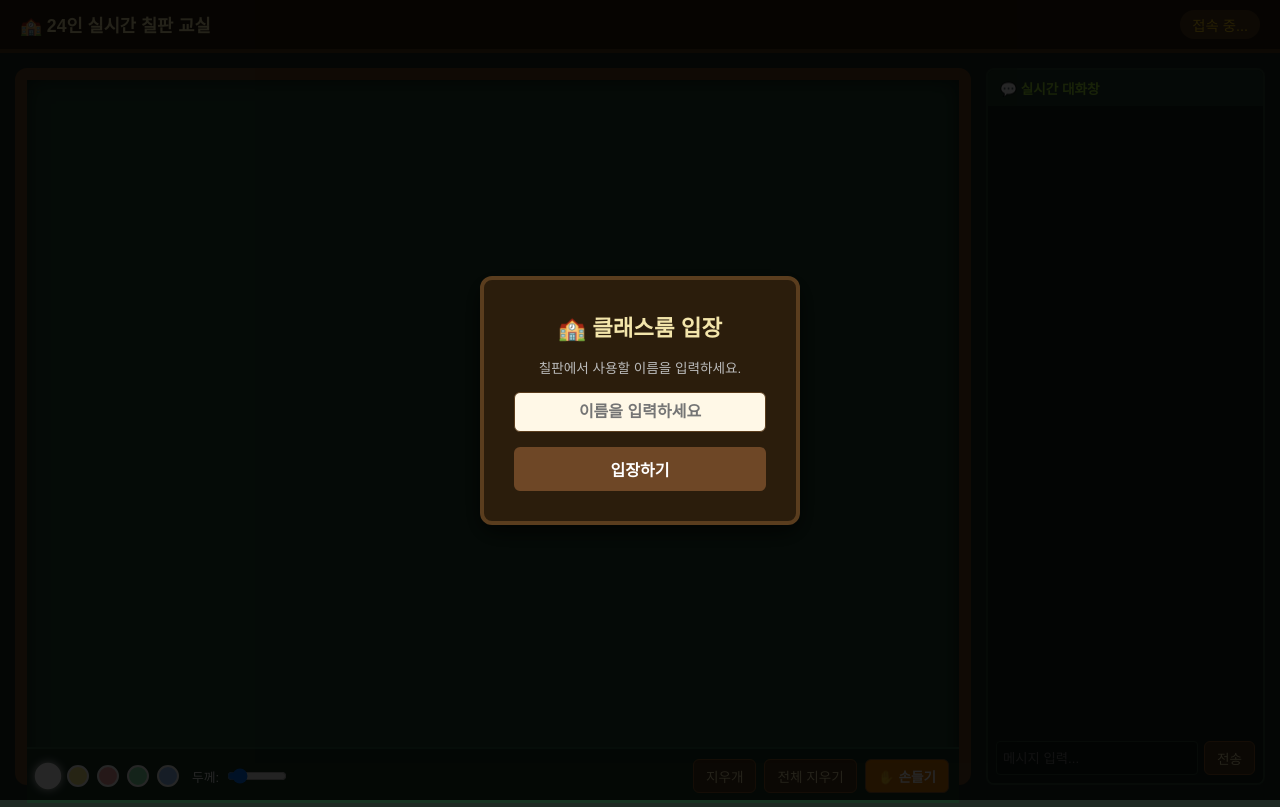
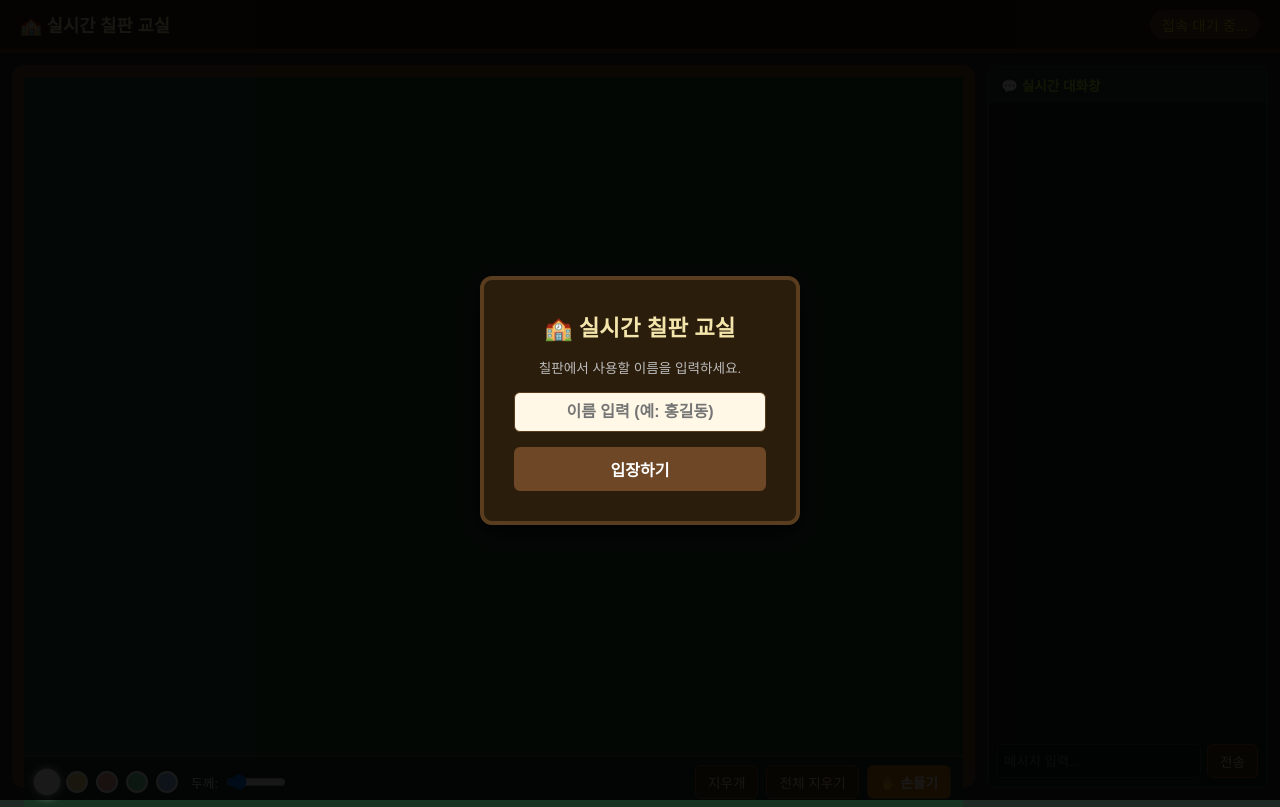
Before and after one commit to spikermania/no1, a plain HTML site: page index.html in a window 1280 px wide. Drawn offline with Linux system fonts and the light colour scheme; no server answers.

Commit message:
Add files via upload

```diff
--- a/index.html
+++ b/index.html
@@ -2,249 +2,71 @@
 <html lang="ko">
 <head>
     <meta charset="UTF-8">
-    <meta name="viewport" content="width=device-width, initial-scale=1.0">
-    <title>24인 실시간 칠판 클래스룸</title>
-    <!-- Firebase SDK (실시간 데이터 연동) -->
+    <meta name="viewport" content="width=device-width, initial-scale=1.0, maximum-scale=1.0, user-scalable=no">
+    <title>24인 실시간 칠판 교실</title>
+    <!-- Firebase SDK (v9 호환 모드) -->
     <script src="https://www.gstatic.com/firebasejs/9.22.0/firebase-app-compat.js"></script>
     <script src="https://www.gstatic.com/firebasejs/9.22.0/firebase-database-compat.js"></script>
     <style>
-        * {
-            box-sizing: border-box;
-            margin: 0;
-            padding: 0;
-            user-select: none;
-        }
-        body {
-            font-family: 'Nanum Gothic', sans-serif;
-            background: #1e2923;
-            color: #fff;
-            height: 100vh;
-            display: flex;
-            flex-direction: column;
-            overflow: hidden;
-        }
+        * { box-sizing: border-box; margin: 0; padding: 0; user-select: none; }
+        body { font-family: 'Nanum Gothic', sans-serif; background: #1e2923; color: #fff; height: 100vh; display: flex; flex-direction: column; overflow: hidden; }
 
-        /* 1. 입장 모달 (이름 입력 화면) */
-        #loginOverlay {
-            position: fixed;
-            top: 0;
-            left: 0;
-            width: 100vw;
-            height: 100vh;
-            background: rgba(0, 0, 0, 0.85);
-            display: flex;
-            justify-content: center;
-            align-items: center;
-            z-index: 9999;
-        }
-        .login-box {
-            background: #2b1d0c;
-            border: 4px solid #5a3d1e;
-            padding: 30px;
-            border-radius: 12px;
-            text-align: center;
-            width: 320px;
-            box-shadow: 0 8px 24px rgba(0,0,0,0.7);
-        }
-        .login-box h2 {
-            color: #f3e5ab;
-            margin-bottom: 15px;
-            font-size: 1.4rem;
-        }
-        .login-box input {
-            width: 100%;
-            padding: 10px;
-            border-radius: 6px;
-            border: 1px solid #5a3d1e;
-            background: #fff8e7;
-            color: #333;
-            font-weight: bold;
-            font-size: 1rem;
-            margin-bottom: 15px;
-            text-align: center;
-            outline: none;
-        }
-        .login-box button {
-            width: 100%;
-            padding: 10px;
-            background: #6e4726;
-            color: #fff;
-            border: none;
-            border-radius: 6px;
-            font-size: 1rem;
-            font-weight: bold;
-            cursor: pointer;
-        }
-        .login-box button:hover {
-            background: #8c5a2b;
-        }
+        /* 입장 이름 입력 창 */
+        #loginOverlay { position: fixed; top: 0; left: 0; width: 100vw; height: 100vh; background: rgba(0, 0, 0, 0.9); display: flex; justify-content: center; align-items: center; z-index: 9999; }
+        .login-box { background: #2b1d0c; border: 4px solid #5a3d1e; padding: 30px; border-radius: 12px; text-align: center; width: 320px; box-shadow: 0 8px 24px rgba(0,0,0,0.7); }
+        .login-box h2 { color: #f3e5ab; margin-bottom: 15px; font-size: 1.4rem; }
+        .login-box input { width: 100%; padding: 10px; border-radius: 6px; border: 1px solid #5a3d1e; background: #fff8e7; color: #333; font-weight: bold; font-size: 1rem; margin-bottom: 15px; text-align: center; outline: none; }
+        .login-box button { width: 100%; padding: 10px; background: #6e4726; color: #fff; border: none; border-radius: 6px; font-size: 1rem; font-weight: bold; cursor: pointer; }
+        .login-box button:hover { background: #8c5a2b; }
 
-        /* 2. 메인 클래스룸 레이아웃 */
-        header {
-            background: #2b1d0c;
-            border-bottom: 4px solid #5a3d1e;
-            padding: 10px 20px;
-            display: flex;
-            justify-content: space-between;
-            align-items: center;
-        }
-        .header-title {
-            font-size: 1.1rem;
-            color: #f3e5ab;
-            font-weight: bold;
-        }
-        .user-badge {
-            background: #5a3d1e;
-            padding: 4px 12px;
-            border-radius: 20px;
-            font-size: 0.9rem;
-            color: #facc15;
-        }
+        /* 메인 화면 레이아웃 */
+        header { background: #2b1d0c; border-bottom: 4px solid #5a3d1e; padding: 10px 20px; display: flex; justify-content: space-between; align-items: center; }
+        .header-title { font-size: 1.1rem; color: #f3e5ab; font-weight: bold; }
+        .user-badge { background: #5a3d1e; padding: 4px 12px; border-radius: 20px; font-size: 0.9rem; color: #facc15; }
 
-        .main-container {
-            flex: 1;
-            display: flex;
-            padding: 15px;
-            gap: 15px;
-            height: calc(100vh - 60px);
-        }
+        .main-container { flex: 1; display: flex; padding: 12px; gap: 12px; height: calc(100vh - 60px); }
+        .board-container { flex: 3; background: #234731; border: 12px solid #6e4726; border-radius: 12px; display: flex; flex-direction: column; position: relative; }
+        canvas { flex: 1; cursor: crosshair; touch-action: none; }
 
-        /* 칠판 영역 */
-        .board-container {
-            flex: 3;
-            background: #234731;
-            border: 12px solid #6e4726;
-            border-radius: 12px;
-            box-shadow: inset 0 0 20px rgba(0,0,0,0.6);
-            display: flex;
-            flex-direction: column;
-            position: relative;
-        }
-        canvas {
-            flex: 1;
-            cursor: crosshair;
-            touch-action: none;
-        }
-
-        /* 툴바 */
-        .toolbar {
-            background: #183322;
-            padding: 10px;
-            display: flex;
-            gap: 10px;
-            align-items: center;
-            justify-content: space-between;
-            border-top: 2px solid #2d5a3f;
-        }
-        .tools-group {
-            display: flex;
-            gap: 8px;
-            align-items: center;
-        }
-        .btn {
-            background: #4a3319;
-            color: #f3e5ab;
-            border: 1px solid #8c5a2b;
-            padding: 6px 12px;
-            border-radius: 6px;
-            cursor: pointer;
-            font-size: 0.85rem;
-        }
+        /* 칠판 하단 툴바 */
+        .toolbar { background: #183322; padding: 8px 12px; display: flex; gap: 10px; align-items: center; justify-content: space-between; border-top: 2px solid #2d5a3f; }
+        .tools-group { display: flex; gap: 8px; align-items: center; }
+        .btn { background: #4a3319; color: #f3e5ab; border: 1px solid #8c5a2b; padding: 6px 12px; border-radius: 6px; cursor: pointer; font-size: 0.85rem; }
         .btn:hover { background: #6e4726; }
         .btn-raise { background: #d97706; color: #fff; font-weight: bold; }
 
-        .color-dot {
-            width: 22px;
-            height: 22px;
-            border-radius: 50%;
-            cursor: pointer;
-            border: 2px solid #fff;
-        }
+        .color-dot { width: 22px; height: 22px; border-radius: 50%; cursor: pointer; border: 2px solid #fff; }
         .color-dot.active { transform: scale(1.2); box-shadow: 0 0 8px #fff; }
 
-        /* 채팅 및 참가자 */
-        .sidebar {
-            flex: 1;
-            display: flex;
-            flex-direction: column;
-            gap: 10px;
-            min-width: 260px;
-            max-width: 340px;
-        }
-        .panel {
-            background: #15251b;
-            border: 2px solid #2d4734;
-            border-radius: 8px;
-            display: flex;
-            flex-direction: column;
-            overflow: hidden;
-            flex: 1;
-        }
-        .panel-title {
-            background: #233d2c;
-            padding: 8px 12px;
-            font-size: 0.85rem;
-            color: #a3e635;
-            font-weight: bold;
-        }
-        .chat-messages {
-            flex: 1;
-            padding: 10px;
-            overflow-y: auto;
-            display: flex;
-            flex-direction: column;
-            gap: 8px;
-            height: 300px;
-        }
-        .msg {
-            background: #1e3627;
-            padding: 6px 10px;
-            border-radius: 6px;
-            font-size: 0.85rem;
-            word-break: break-all;
-        }
-        .msg .sender {
-            color: #facc15;
-            font-weight: bold;
-            font-size: 0.75rem;
-            margin-bottom: 2px;
-        }
-        .chat-input-box {
-            display: flex;
-            padding: 8px;
-            background: #15251b;
-            gap: 6px;
-        }
-        .chat-input-box input {
-            flex: 1;
-            padding: 6px;
-            border-radius: 4px;
-            border: 1px solid #2d4734;
-            background: #0f1c14;
-            color: #fff;
-            outline: none;
-        }
+        /* 채팅 창 */
+        .sidebar { flex: 1; display: flex; flex-direction: column; min-width: 260px; max-width: 320px; }
+        .panel { background: #15251b; border: 2px solid #2d4734; border-radius: 8px; display: flex; flex-direction: column; flex: 1; overflow: hidden; }
+        .panel-title { background: #233d2c; padding: 8px 12px; font-size: 0.85rem; color: #a3e635; font-weight: bold; }
+        .chat-messages { flex: 1; padding: 10px; overflow-y: auto; display: flex; flex-direction: column; gap: 8px; }
+        .msg { background: #1e3627; padding: 6px 10px; border-radius: 6px; font-size: 0.85rem; word-break: break-all; }
+        .msg .sender { color: #facc15; font-weight: bold; font-size: 0.75rem; margin-bottom: 2px; }
+        .chat-input-box { display: flex; padding: 8px; background: #15251b; gap: 6px; }
+        .chat-input-box input { flex: 1; padding: 6px; border-radius: 4px; border: 1px solid #2d4734; background: #0f1c14; color: #fff; outline: none; }
     </style>
 </head>
 <body>
 
-    <!-- 입장 이름 입력 화면 -->
+    <!-- 이름 입력 창 -->
     <div id="loginOverlay">
         <div class="login-box">
-            <h2>🏫 클래스룸 입장</h2>
+            <h2>🏫 실시간 칠판 교실</h2>
             <p style="color:#bbb; font-size:0.85rem; margin-bottom:15px;">칠판에서 사용할 이름을 입력하세요.</p>
-            <input type="text" id="userNameInput" placeholder="이름을 입력하세요" maxlength="10">
+            <input type="text" id="userNameInput" placeholder="이름 입력 (예: 홍길동)" maxlength="10" onkeypress="if(event.key==='Enter') enterClassroom()">
             <button onclick="enterClassroom()">입장하기</button>
         </div>
     </div>
 
     <header>
-        <div class="header-title">🏫 24인 실시간 칠판 교실</div>
-        <div class="user-badge" id="userBadge">접속 중...</div>
+        <div class="header-title">🏫 실시간 칠판 교실</div>
+        <div class="user-badge" id="userBadge">접속 대기 중...</div>
     </header>
 
     <div class="main-container">
-        <!-- 칠판 영역 -->
         <div class="board-container">
             <canvas id="board"></canvas>
 
@@ -268,7 +90,6 @@
             </div>
         </div>
 
-        <!-- 채팅 영역 -->
         <div class="sidebar">
             <div class="panel">
                 <div class="panel-title">💬 실시간 대화창</div>
@@ -282,11 +103,10 @@
     </div>
 
     <script>
-        // 공개 데모용 공용 Firebase 실시간 데이터베이스 설정
-        const firebaseConfig = {
-            databaseURL: "https://chalkboard-demo-default-rtdb.asia-southeast1.firebasedatabase.app/"
-        };
-        firebase.initializeApp(firebaseConfig);
+        // 전용 Firebase DB 연동
+        const FIREBASE_DB_URL = "https://spiker-dd6d1-default-rtdb.firebaseio.com/";
+
+        firebase.initializeApp({ databaseURL: FIREBASE_DB_URL });
         const db = firebase.database();
         const drawRef = db.ref('drawings');
         const chatRef = db.ref('chat');
@@ -309,28 +129,22 @@
             myName = input;
             document.getElementById('userBadge').innerText = "👤 " + myName;
             document.getElementById('loginOverlay').style.display = 'none';
-
-            // 입장 메시지 전송
-            chatRef.push({ name: "알림", text: `${myName} 님이 교실에 입장하셨습니다.` });
+            chatRef.push({ name: "시스템", text: `${myName} 님이 입장하셨습니다.` });
         }
 
         function resizeCanvas() {
             const rect = canvas.parentElement.getBoundingClientRect();
             canvas.width = rect.width;
-            canvas.height = rect.height - 50;
+            canvas.height = rect.height - 45;
         }
         window.addEventListener('resize', resizeCanvas);
         resizeCanvas();
 
-        // 마우스 & 터치 좌표 얻기
         function getPos(e) {
             const rect = canvas.getBoundingClientRect();
             const clientX = e.touches ? e.touches[0].clientX : e.clientX;
             const clientY = e.touches ? e.touches[0].clientY : e.clientY;
-            return {
-                x: clientX - rect.left,
-                y: clientY - rect.top
-            };
+            return { x: clientX - rect.left, y: clientY - rect.top };
         }
 
         function startDraw(e) {
@@ -341,25 +155,18 @@
             lastY = pos.y;
         }
 
-        function stopDraw() {
-            isDrawing = false;
-        }
+        function stopDraw() { isDrawing = false; }
 
         function draw(e) {
             if (!isDrawing || !myName) return;
             const pos = getPos(e);
 
-            const strokeData = {
-                x1: lastX,
-                y1: lastY,
-                x2: pos.x,
-                y2: pos.y,
+            drawRef.push({
+                x1: lastX, y1: lastY,
+                x2: pos.x, y2: pos.y,
                 color: isEraser ? '#234731' : currentColor,
                 size: isEraser ? currentSize * 4 : currentSize
-            };
-
-            // 서버로 그리기 데이터 전송
-            drawRef.push(strokeData);
+            });
 
             lastX = pos.x;
             lastY = pos.y;
@@ -375,7 +182,6 @@
             ctx.stroke();
         }
 
-        // 색상 및 지우개
         function setColor(color, el) {
             isEraser = false;
             currentColor = color;
@@ -388,20 +194,14 @@
             document.querySelectorAll('.color-dot').forEach(d => d.classList.remove('active'));
         }
 
-        document.getElementById('brushSize').addEventListener('input', (e) => {
-            currentSize = e.target.value;
-        });
+        document.getElementById('brushSize').addEventListener('input', (e) => { currentSize = e.target.value; });
 
-        function clearBoardRemote() {
-            drawRef.remove();
-        }
+        function clearBoardRemote() { drawRef.remove(); }
 
-        // 채팅 기능
         function sendChat() {
             const input = document.getElementById('chatInput');
             const text = input.value.trim();
             if (!text || !myName) return;
-
             chatRef.push({ name: myName, text });
             input.value = '';
         }
@@ -411,26 +211,17 @@
             chatRef.push({ name: myName, text: "✋ 손을 들었습니다!" });
         }
 
-        // 이벤트 리스너
+        // 마우스 및 터치 이벤트 연결
         canvas.addEventListener('mousedown', startDraw);
         canvas.addEventListener('mouseup', stopDraw);
         canvas.addEventListener('mousemove', draw);
+        canvas.addEventListener('touchstart', (e) => { e.preventDefault(); startDraw(e); });
+        canvas.addEventListener('touchend', stopDraw);
+        canvas.addEventListener('touchmove', (e) => { e.preventDefault(); draw(e); });
 
-        canvas.addEventListener('touchstart', (e) => { startDraw(e); });
-        canvas.addEventListener('touchend', stopDraw);
-        canvas.addEventListener('touchmove', (e) => { draw(e); });
-
-        // Firebase 실시간 수신 (모든 접속자에게 실시간 동기화)
-        drawRef.on('child_added', (snapshot) => {
-            renderLine(snapshot.val());
-        });
-
-        drawRef.on('value', (snapshot) => {
-            if (!snapshot.exists()) {
-                ctx.clearRect(0, 0, canvas.width, canvas.height);
-            }
-        });
-
+        // Firebase 실시간 연동 리스너
+        drawRef.on('child_added', (snapshot) => renderLine(snapshot.val()));
+        drawRef.on('value', (snapshot) => { if (!snapshot.exists()) ctx.clearRect(0, 0, canvas.width, canvas.height); });
         chatRef.on('child_added', (snapshot) => {
             const data = snapshot.val();
             const container = document.getElementById('chatMsg');
```
